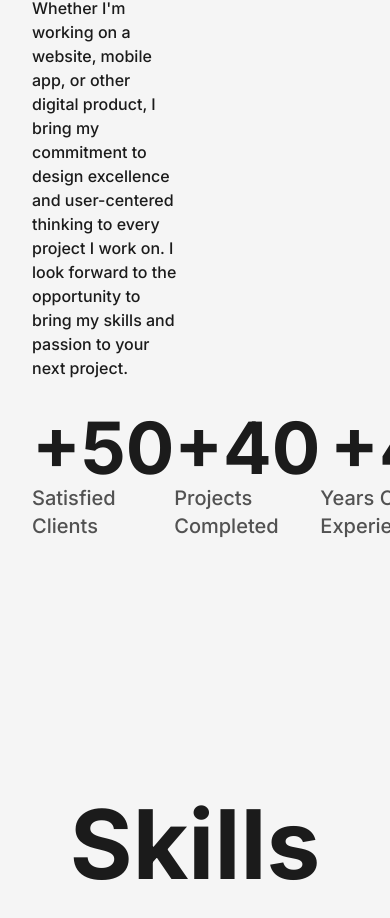
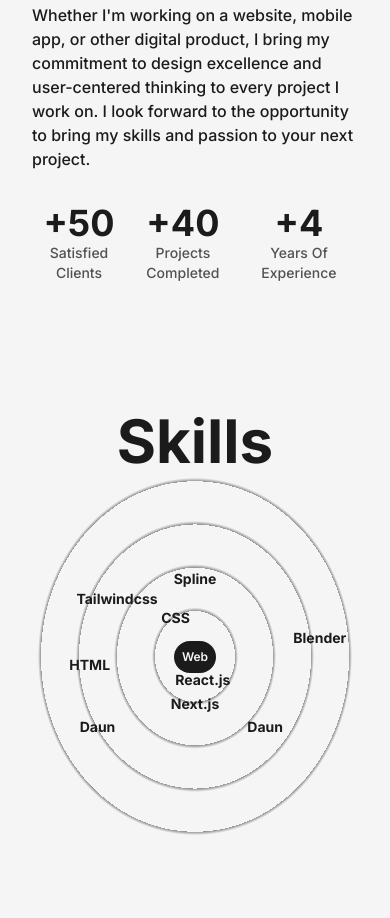
Before and after one commit to LoGiSTeRr/DanielPortfolio, a Next.js app: page /about in a window 390 px wide. Shown: the part 974-1892 px from the top of the page. Built offline with nearby package versions, Linux system fonts and the light colour scheme.

Commit message:
sjills res

```diff
--- a/app/about/Skills.jsx
+++ b/app/about/Skills.jsx
@@ -3,7 +3,11 @@ import {motion} from 'framer-motion'
 
 const Skill = ({name,x,y}) => {
     return(
-        <motion.div initial={{x:0,y:0}} whileInView={{x:x,y:y,transition:{duration: 1.5}}} whileHover={{scale:1.05}} className='p-8 cursor-pointer shadow-dark flex items-center justify-center rounded-full dark:text-dark dark:bg-light font-semibold bg-dark text-light absolute px-6 py-3'>
+        <motion.div initial={{x:0,y:0}} whileInView={{x:x,y:y,transition:{duration: 1.5}}} whileHover={{scale:1.05}} className='p-8 cursor-pointer shadow-dark flex items-center justify-center rounded-full dark:text-dark dark:bg-light font-semibold bg-dark text-light absolute px-6 py-3
+        lg:py-2 lg:px-4 md:text-sm md:py-1.5 md:px-3 xs:bg-transparent xs:dark:bg-transparent
+        xs:text-dark xs:dark:text-light xs:font-bold
+
+        '>
             {name}
         </motion.div>
     )
@@ -12,9 +16,15 @@ const Skill = ({name,x,y}) => {
 const Skills = () => {
   return (
     <>
-        <h2 className='font-bold text-8xl mt-64 w-full text-center'>Skills</h2>
-        <div className='w-full h-screen relative flex items-center justify-center rounded-full dark:bg-circularDark bg-circularLight'>
-            <motion.div whileHover={{scale:1.05}} className='p-8 cursor-pointer shadow-dark flex items-center justify-center rounded-full font-semibold dark:bg-light dark:text-dark bg-dark text-light'>
+        <h2 className='font-bold text-8xl mt-64 w-full text-center md:text-6xl md:mt-32'>Skills</h2>
+        <div className='w-full h-screen relative flex items-center justify-center rounded-full dark:bg-circularDark bg-circularLight
+        lg:h-[80vh] sm:h-[60vh] xs:h-[44vh] lg:bg-circularLightLg lg:dark:bg-circularDarkLg
+        md:bg-circularLightMd md:dark:bg-circularDarkMd
+        sm:bg-circularLightSm sm:dark:bg-circularDarkSm
+        '>
+            <motion.div whileHover={{scale:1.05}} className='p-8 cursor-pointer shadow-dark flex items-center justify-center rounded-full font-semibold dark:bg-light dark:text-dark bg-dark text-light
+            lg:p-6 md:p-4 xs:text-xs xs:p-2
+            '>
                 Web
             </motion.div>
             <Skill name={'CSS'} x="-5vw" y="-10vw"/>
--- a/app/about/page.jsx
+++ b/app/about/page.jsx
@@ -40,7 +40,7 @@ const About = () => {
         <Layout className="pt-16 ">
           <AnimatedText className="relative left-7 mb-16 text-[104px] lg:left-0 lg:!text-7xl sm:!text-6xl xs:!text-4xl sm:mb-8" text={'Passion Fuels Purpose! '}/>
           <div className='grid w-full grid-cols-8 gap-16 sm:gap-8'>
-            <div className='col-span-3 flex flex-col items-start justify-start xl:col-span-4'>
+            <div className='col-span-3 flex flex-col items-start justify-start xl:col-span-4 md:order-2 md:col-span-8'>
               <h2 className='mb-4 text-lg font-bold uppercase text-dark/75 dark:text-light'>Biography</h2>
               <p className="font-medium">
                 Hi, I'm CodeBucks, a web developer and UI/UX designer with a passion for creating beautiful, functional,
@@ -57,34 +57,34 @@ const About = () => {
                 every project I work on. I look forward to the opportunity to bring my skills and passion to your next project.
               </p>
             </div>
-            <div className='dark:bg-dark dark:border-light col-span-3 relative h-max rounded-2xl border-2 border-solid bg-light p-8 border-dark xl:col-span-4'>
+            <div className='dark:bg-dark dark:border-light col-span-3 relative h-max rounded-2xl border-2 border-solid bg-light p-8 border-dark xl:col-span-4 md:order-1 md:col-span-8'>
               <div className='absolute top-0 -right-3 -z-10 w-[102%] h-[103%] rounded-[2rem] dark:bg-light bg-dark'/>
               <Image alt="profile" src={profile} className="w-full k h-auto rounded-2xl"
-              priority
-              sizes="
-              (max-width: 768px) 100vw,
-              (max-width: 1200px) 50vw,
-              33vw
+                priority
+                sizes="
+                (max-width: 768px) 100vw,
+                (max-width: 1200px) 50vw,
+                33vw
               "/>
             </div>
-            <div className='col-span-2 flex flex-col items-end justify-between xl:col-span-8 xl:flex-row xl:items-center'>
-              <div className= 'flex flex-col items-end justify-center'>
-                <span className='inline-block text-7xl font-bold'>
+            <div className='col-span-2 flex flex-col items-end justify-between xl:col-span-8 xl:flex-row xl:items-center md:order-3'>
+              <div className= 'flex flex-col items-end justify-center xl:items-center'>
+                <span className='inline-block text-7xl font-bold md:text-6xl sm:text-5xl xs:text-4xl'>
                   +<AnimatedNumbers value={50}/>
                 </span>
-                <h2 className='text-xl font-medium dark:text-light capitalize text-dark/75'>satisfied clients</h2>
+                <h2 className='text-xl font-medium dark:text-light capitalize text-dark/75 xl:text-center md:text-lg sm:text-base xs:text-sm'>satisfied clients</h2>
               </div>
-              <div className= 'flex flex-col items-end justify-center'>
-                <span className='inline-block text-7xl font-bold'>
+              <div className= 'flex flex-col items-end justify-center xl:items-center'>
+                <span className='inline-block text-7xl font-bold md:text-6xl sm:text-5xl xs:text-4xl'>
                   +<AnimatedNumbers value={40}/>
                 </span>
-                <h2 className='text-xl font-medium dark:text-light capitalize text-dark/75'>projects completed</h2>
+                <h2 className='text-xl font-medium dark:text-light capitalize text-dark/75 xl:text-center md:text-lg sm:text-base xs:text-sm'>projects completed</h2>
               </div>
-              <div className= 'flex flex-col items-end justify-center'>
-                <span className='inline-block text-7xl font-bold'>
+              <div className= 'flex flex-col items-end justify-center xl:items-center'>
+                <span className='inline-block text-7xl font-bold md:text-6xl sm:text-5xl xs:text-4xl'>
                   +<AnimatedNumbers value={4}/>
                 </span>
-                <h2 className='text-xl dark:text-light font-medium capitalize text-dark/75'>years of experience</h2>
+                <h2 className='text-xl dark:text-light font-medium capitalize text-dark/75 xl:text-center md:text-lg sm:text-base xs:text-sm'>years of experience</h2>
               </div>
             </div>
           </div>
--- a/tailwind.config.js
+++ b/tailwind.config.js
@@ -24,9 +24,28 @@ module.exports = {
       },
       backgroundImage: {
         circularLight:
-          "repeating-radial-gradient(rgba(0,0,0,0.4) 2px, #f5f5f5 5px, #f5f5f5 100px)",
+          "repeating-radial-gradient(rgba(0,0,0,0.4) 2px,#f5f5f5 5px,#f5f5f5 100px)",
+
         circularDark:
-          "repeating-radial-gradient(rgba(255,255,255,0.6) 2px, #1b1b1b 5px, #1b1b1b 100px)",
+          "repeating-radial-gradient(rgba(255,255,255,0.5) 2px,#1b1b1b 8px,#1b1b1b 100px)",
+
+        circularLightLg:
+          "repeating-radial-gradient(rgba(0,0,0,0.4) 2px,#f5f5f5 5px,#f5f5f5 80px)",
+
+        circularDarkLg:
+          "repeating-radial-gradient(rgba(255,255,255,0.5) 2px,#1b1b1b 8px,#1b1b1b 80px)",
+
+        circularLightMd:
+          "repeating-radial-gradient(rgba(0,0,0,0.4) 2px,#f5f5f5 5px,#f5f5f5 60px)",
+
+        circularDarkMd:
+          "repeating-radial-gradient(rgba(255,255,255,0.5) 2px,#1b1b1b 6px,#1b1b1b 60px)",
+
+        circularLightSm:
+          "repeating-radial-gradient(rgba(0,0,0,0.4) 2px,#f5f5f5 5px,#f5f5f5 40px)",
+
+        circularDarkSm:
+          "repeating-radial-gradient(rgba(255,255,255,0.5) 2px,#1b1b1b 4px,#1b1b1b 40px)",
       },
     },
     screens: {
```
